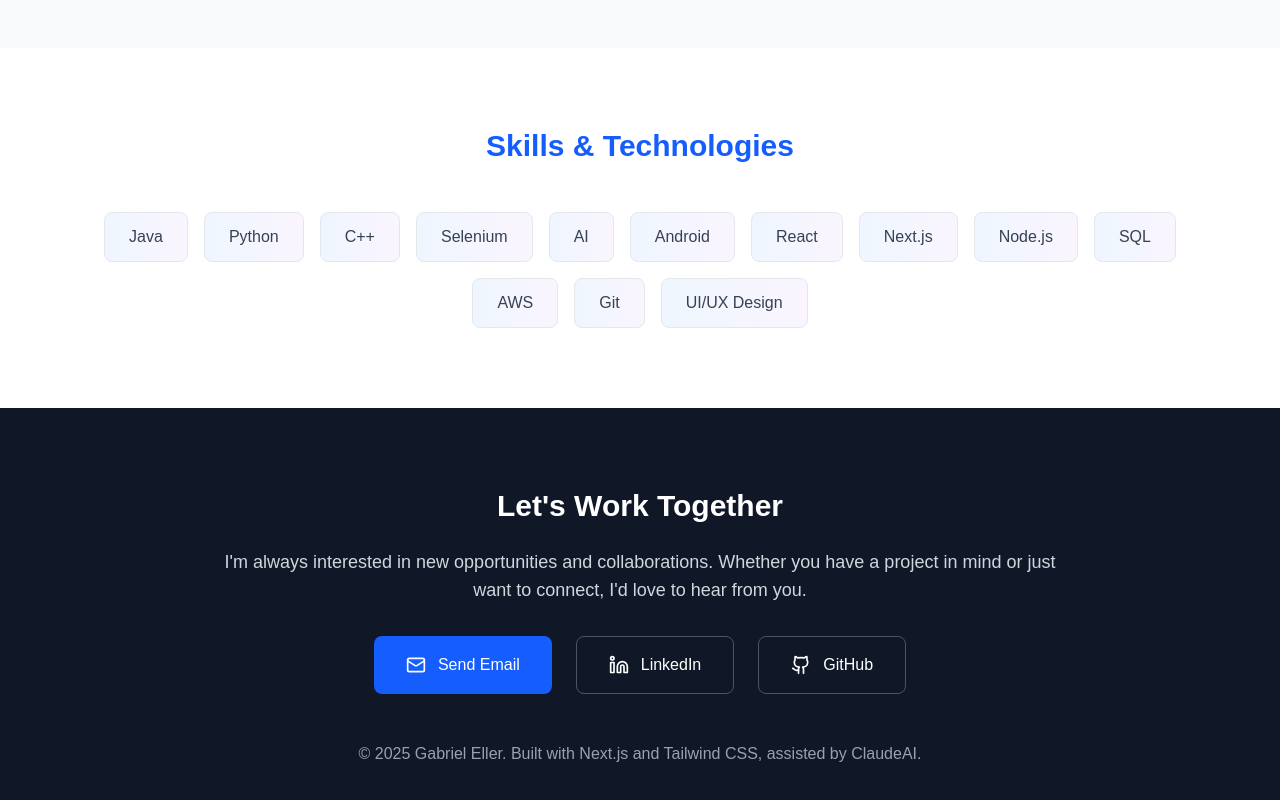
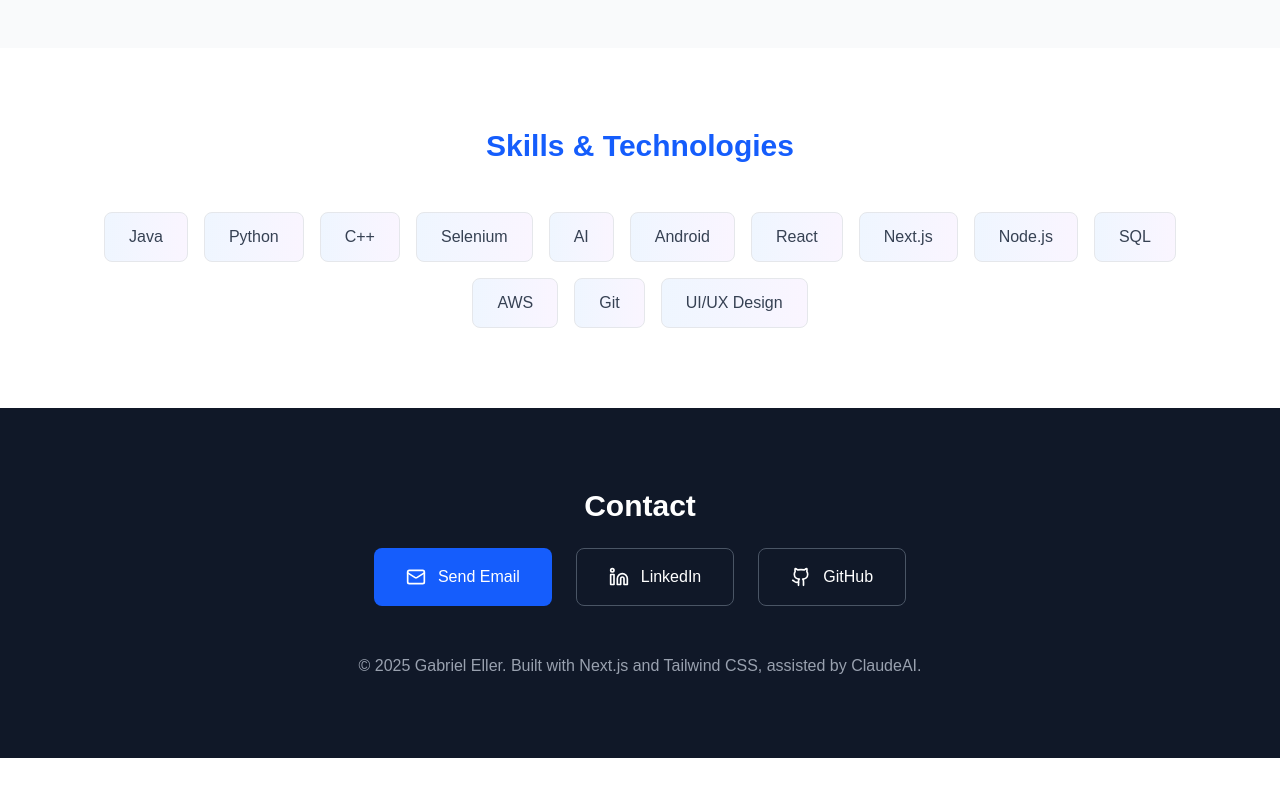
Before and after one commit to ellergabriel/NextJS_Portfolio, a Next.js app: page / in a window 1280 px wide. Shown: the part 2401-3201 px from the top of the page. After the commit the page ends 3159 px from the top, so only its background shows below. Built offline with nearby package versions, Linux system fonts and the light colour scheme.

Commit message:
removed fluff text from contact section

```diff
--- a/app/page.js
+++ b/app/page.js
@@ -279,11 +279,7 @@ const Portfolio = () => {
       {/* Contact Section */}
       <section id="contact" className="py-20 bg-gray-900 text-white">
         <div className="max-w-4xl mx-auto px-4 text-center">
-          <h3 className="text-3xl font-bold mb-6">Let's Work Together</h3>
-          <p className="text-gray-300 mb-8 text-lg">
-            I'm always interested in new opportunities and collaborations.
-            Whether you have a project in mind or just want to connect, I'd love to hear from you.
-          </p>
+          <h3 className="text-3xl font-bold mb-6">Contact</h3>
 
           <div className="flex flex-col sm:flex-row gap-6 justify-center mb-12">
             <a
```
